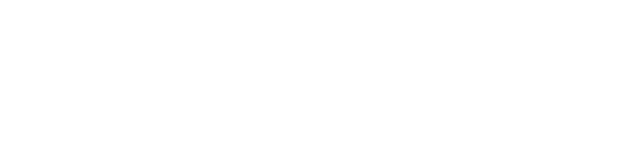
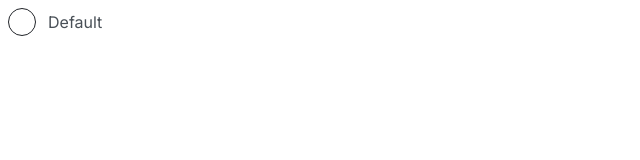
Before and after one commit to js-tasks-ru/htmlcss-20221107_skitlzzzzz, a website: page 07-lection5/02-radio/index.html in a window 1280 px wide. Shown: the full height of the page, 0-640 px from the left. Drawn offline with Linux system fonts and the light colour scheme.

Commit message:
hw -5 -2

```diff
--- a/07-lection5/02-radio/index.html
+++ b/07-lection5/02-radio/index.html
@@ -6,6 +6,16 @@
         <link rel="stylesheet" href="./radio.css">
     </head>
     <body>
-
+        <label class="radio">
+            <input type="radio" class="radio__input">
+            <span class="radio__state">
+                <span class="radio__control">
+                    <svg class="radio__icon" width="18" height="18" viewBox="0 0 18 18" fill="none" xmlns="http://www.w3.org/2000/svg">
+                    <rect width="18" height="18" rx="9" fill="#4263EB"/>
+                    </svg>
+                </span>
+                <span class="radio__title">Default</span>
+            </span>
+        </label>
     </body>
 </html>
--- a/07-lection5/02-radio/radio.css
+++ b/07-lection5/02-radio/radio.css
@@ -0,0 +1,62 @@
+.radio {
+    display: inline-block;
+    position: relative;
+}
+
+.radio__input {
+    position: absolute;
+    clip: rect(0, 0, 0, 0);
+}
+
+.radio__state {
+    display: flex;
+    align-items: center;
+    gap: 12px;
+}
+
+.radio__control {
+    width: 28px;
+    height: 28px;
+    box-sizing: border-box;
+    background: #ffffff;
+    border: 1px solid var(--black);
+    border-radius: 50%;
+    display: flex;
+    align-items: center;
+    justify-content: center;
+}
+
+.radio__icon {
+    display: none;
+}
+
+.radio__title {
+    font-family: 'Inter', Arial, sans-serif;
+    font-style: normal;
+    font-weight: 400;
+    font-size: 16px;
+    line-height: 24px;
+    color: var(--grey-4);
+}
+
+.radio__input:checked ~ .radio__state .radio__control {
+    border-color: var(--blue);
+}
+
+.radio__input:checked ~ .radio__state .radio__control > .radio__icon {
+    display: block;
+}
+
+.radio__input:disabled ~ .radio__state .radio__control {
+    background: var(--grey-2);
+    border-color: var(--grey-2);
+    pointer-events: none;
+}
+
+.radio__input:disabled ~ .radio__state .radio__control > .radio__icon {
+    display: none;
+}
+
+.radio__input:focus ~ .radio__state .radio__title {
+    text-decoration: underline;
+}
```
